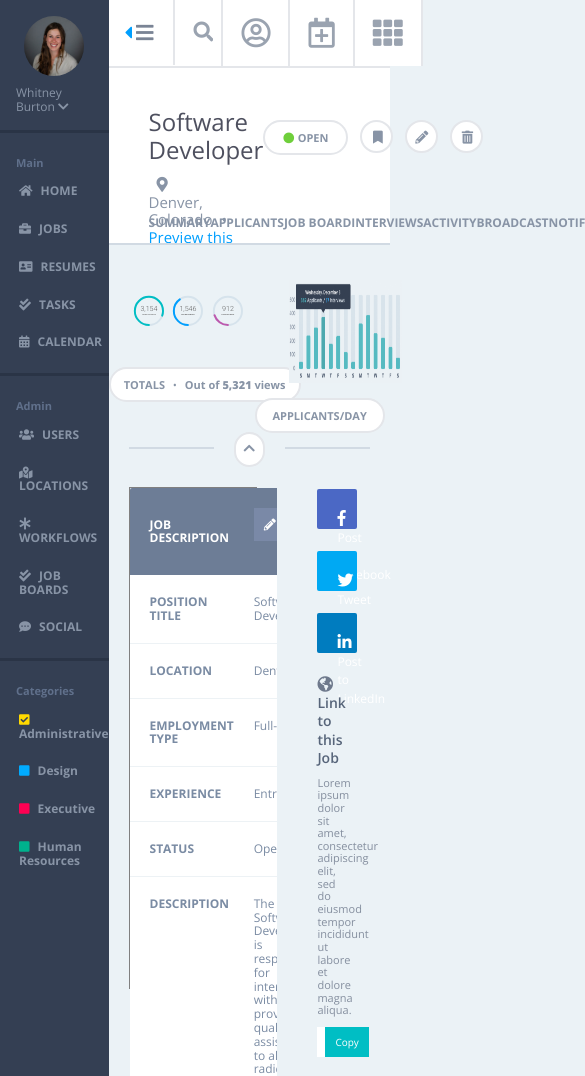
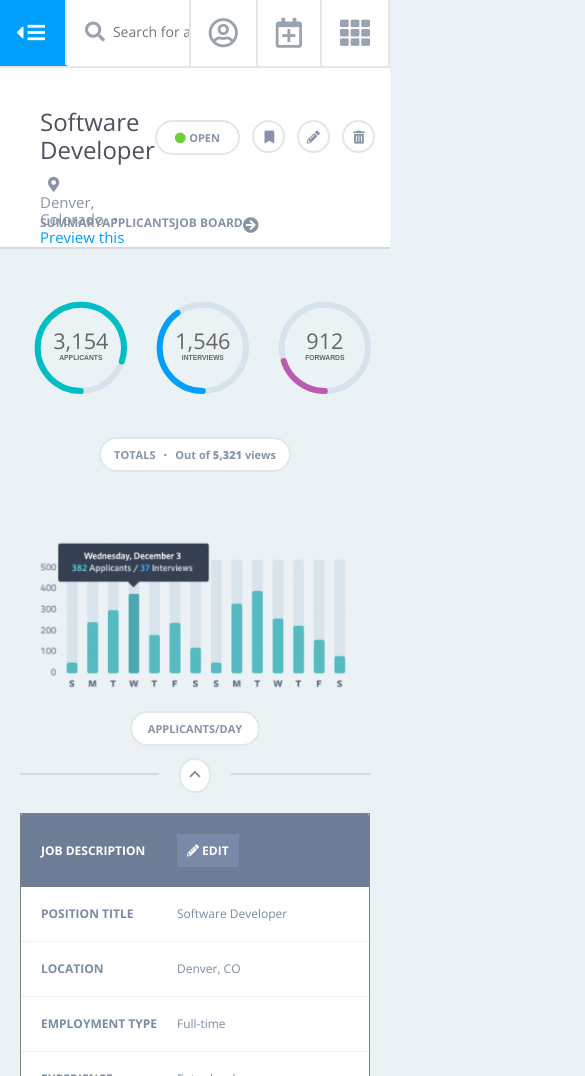
Before and after one commit to whitneyburton/wb-comp-challenge-2, a plain HTML site: page index.html in a window 390 px wide. Shown: the top 1076 px of the page, 585 px wide, since content can reach past the window. Drawn offline with nearby package versions, Linux system fonts and the light colour scheme.

Commit message:
Fix job-table height bug

```diff
--- a/index.html
+++ b/index.html
@@ -6,22 +6,16 @@
   <link rel="stylesheet" href="styles.css">
   <link rel="stylesheet" href="normalize.css">
   <meta name="viewport" content="width=device-width, initial-scale=1">
-  <link href="https://fonts.googleapis.com/css?family=Roboto:300,400,500,700,900" rel="stylesheet">
-
   <link href="https://fonts.googleapis.com/css?family=Open+Sans:300,400,600,700,800" rel="stylesheet">
-
   <link rel="stylesheet" href="https://use.fontawesome.com/releases/v5.4.1/css/all.css" integrity="sha384-5sAR7xN1Nv6T6+dT2mhtzEpVJvfS3NScPQTrOxhwjIuvcA67KV2R5Jz6kr4abQsz" crossorigin="anonymous">
 </head>
-
 <body class="container">
-
   <aside class="left-sidebar">
     <div class="user-profile">
       <img class="user-headshot" src="images/Headshot.jpg">
       <span class="user-name">Whitney Burton
       <i class="fas fa-chevron-down"></i></span>
     </div>
-
     <div class="main-sidebar">
       <ul class="sidebar-list">
           <p class="sidebar-main-text">
@@ -82,10 +76,7 @@
             Human Resources</li>
       </ul>
     </div>
-
   </aside>
-
-<!-- header search bar -->
   <nav>
     <ul class="expand-section">
       <li class="expand-carrot"><i class="fas fa-caret-left hover"></i></li>
@@ -101,8 +92,6 @@
       <li class="nav"><i class="fas fa-th"></i></li>
     </ul>
   </nav>
-
-<!-- nav tabs -->
   <section class="main-page-body">
     <header class="header">
         <article class="job-info">
@@ -128,23 +117,20 @@
           </section>
         </article>
       </header>
-
       <ul class="nav-tabs">
         <li class="tab">SUMMARY</li>
         <li class="tab">APPLICANTS</li>
         <li class="tab">JOB&nbsp;BOARD</li>
+        <li class="show-more-arrow"> <i class="fas fa-arrow-circle-right"></i> </li>
         <li class="tab">INTERVIEWS</li>
         <li class="tab">ACTIVITY</li>
         <li class="tab">BROADCAST</li>
         <li class="tab">NOTIFICATIONS</li>
       </ul>
   </section>
-
   <article class="data-section">
     <div class="data-section-wrapper">
       <div class="charts-and-button-wrapper">
-
-
         <div class="chart-wrapper">
           <div class="single-chart">
             <svg viewBox="0 0 36 36" class="circular-chart teal">
@@ -152,9 +138,7 @@
                 d="M18 2.0845
                   a 15.9155 15.9155 0 0 1 0 31.831
                   a 15.9155 15.9155 0 0 1 0 -31.831"/>
-            <path class="circle"
-              stroke-dasharray="80, 100"
-              d="M18 33.9155
+              <path class="circle" stroke-dasharray="80, 100" d="M18 33.9155
                   a 15.9155 15.9155 0 0 1 0 -31.831
                   a 15.9155 15.9155 0 0 1 0 31.831"/>
               <text x="18" y="18.35" class="number">3,154</text>
@@ -163,13 +147,10 @@
           </div>
           <div class="single-chart">
             <svg viewBox="0 0 36 36" class="circular-chart blue">
-            <path class="circle-bg"
-              d="M18 2.0845
+              <path class="circle-bg" d="M18 2.0845
                   a 15.9155 15.9155 0 0 1 0 31.831
                   a 15.9155 15.9155 0 0 1 0 -31.831"/>
-            <path class="circle"
-              stroke-dasharray="40, 100"
-              d="M18 33.9155
+              <path class="circle" stroke-dasharray="40, 100" d="M18 33.9155
                   a 15.9155 15.9155 0 0 1 0 -31.831
                   a 15.9155 15.9155 0 0 1 0 31.831"/>
               <text x="18" y="18.35" class="number">1,546</text>
@@ -178,13 +159,10 @@
           </div>
           <div class="single-chart">
             <svg viewBox="0 0 36 36" class="circular-chart purple">
-            <path class="circle-bg"
-              d="M18 2.0845
+              <path class="circle-bg" d="M18 2.0845
                   a 15.9155 15.9155 0 0 1 0 31.831
                   a 15.9155 15.9155 0 0 1 0 -31.831"/>
-            <path class="circle"
-              stroke-dasharray="20, 100"
-              d="M18 33.9155
+              <path class="circle" stroke-dasharray="20, 100" d="M18 33.9155
                   a 15.9155 15.9155 0 0 1 0 -31.831
                   a 15.9155 15.9155 0 0 1 0 31.831"/>
               <text x="18" y="18.35" class="number">912</text>
@@ -197,9 +175,7 @@
           TOTALS <span class="bullet">&bull;</span>
           Out of <strong>5,321</strong> views</span>
       </section>
-
       </div>
-
       <div class="table-wrapper">
         <img class="table" src="images/applicants-graph.png" alt="graph">
         <section class="apps-per-day-button button">
@@ -207,23 +183,17 @@
             APPLICANTS/DAY</span>
         </section>
       </div>
-
     </div>
     <div class="breaker-line">
       <div class="horizontal-line"></div>
       <i class="button fas fa-chevron-up"></i>
       <div class="horizontal-line"></div>
     </div>
-
   </article>
-
-  <!-- <div class="job-table"> -->
-
     <div class="grid-table">
       <p class="header-title">JOB DESCRIPTION</p>
       <p class="header-details">
-        <button><i class="fas fa-pencil-alt"></i> EDIT</button>
-      </p>
+        <button><i class="fas fa-pencil-alt"></i> EDIT</button></p>
       <p class="table-title">POSITION TITLE</p>
       <p class="table-details">Software Developer</p>
       <p class="table-title">LOCATION</p>
@@ -235,29 +205,26 @@
       <p class="table-title">STATUS</p>
       <p class="table-details">Open</p>
       <p class="table-title">DESCRIPTION</p>
-      <p class="table-details">The Software Developer is responsible for interactiong with and providing quality assistance to all radical customers, responsible for keeping up-to-date on the various product shizzle; helping the bidness reduce customer service wait times while doing a backhand spring and eating a ham sandwich.</p>
+      <p class="table-details">
+        The Software Developer is responsible for interactiong with and providing quality assistance to all radical customers, responsible for keeping up-to-date on the various product shizzle; helping the bidness reduce customer service wait times while doing a backhand spring and eating a ham sandwich.</p>
       <p class="table-title">HIRING LEAD</p>
       <p class="table-details">PIC - Tom Tizzy</p>
       <p class="table-title">APPROVED SALARY</p>
       <p class="table-details">$75,000</p>
     </div>
-
-  <!-- </div> -->
-
   <aside class="social-media">
-    <button class="social-media-buttons facebook">
+    <section class="social-media-buttons facebook">
       <i class="fab fa-facebook-f"></i>
       <span class="social-media-text">Post to Facebook</span>
-    </button>
-    <button class="social-media-buttons twitter">
+    </section>
+    <section class="social-media-buttons twitter">
       <i class="fab fa-twitter"></i>
       <span class="social-media-text">Tweet this Job</span>
-    </button>
-    <button class="social-media-buttons linkedin">
+    </section>
+    <section class="social-media-buttons linkedin">
       <i class="fab fa-linkedin-in"></i>
       <span class="social-media-text">Post to LinkedIn</span>
-    </button>
-
+    </section>
     <section class="media-section"></section>
       <article class="media-links">
         <i class="fas fa-globe-americas"></i>
@@ -287,9 +254,6 @@
       </article>
     <section class="media"></section>
     <section class="media"></section>
-
   </aside>
-
-
 </body>
 </html>
--- a/styles.css
+++ b/styles.css
@@ -7,7 +7,7 @@
 
 body {
   display: grid;
-  grid-template-columns: repeat(6, 1fr);
+  grid-template-columns: repeat(7, 1fr);
   background-color: #ebf2f6;
 }
 
@@ -69,6 +69,7 @@ body {
   border-left: 3px solid #009ffe;
   cursor: pointer;
   background-color: #2e384a;
+  transition-duration: .4s
 }
 
 .space-right {
@@ -99,7 +100,7 @@ body {
 nav {
   display: flex;
   border-bottom: 2px solid #e4e6ea;
-  grid-column: 2/7;
+  grid-column: 2/8;
   height: 66px;
   background-color: #FFF;
 }
@@ -111,10 +112,12 @@ nav {
 .expand-section:hover {
   background-color: #009ffe;
   cursor: pointer;
+  transition-duration: .4s
 }
 
 .expand-section:hover .hover{
   color: #fff;
+  transition-duration: .4s
 }
 
 .expand-carrot,
@@ -139,9 +142,11 @@ input {
   width: 90%;
   color: #a0a9b8;
   padding-left: 8px;
+  padding-bottom: 7px;
 }
 
 input::placeholder {
+  font-size: 14px;
   overflow: hidden;
 }
 
@@ -190,11 +195,12 @@ input::placeholder {
   color: #FFF;
   background-color: #009ffe;
   cursor: pointer;
+  transition-duration: .4s
 }
 
 /* page header and tabs */
 .main-page-body {
-  grid-column: 2/7;
+  grid-column: 2/8;
   background-color: #FFF;
 }
 
@@ -259,10 +265,12 @@ h2 {
   color: #FFF;
   background-color: #009ffe;
   cursor: pointer;
+  transition-duration: .4s
 }
 
 .button:hover .hover{
   color: #FFF;
+  transition-duration: .4s
 }
 
 .job-buttons {
@@ -320,6 +328,12 @@ section.delete {
 .tab:hover {
   border-bottom: 3px solid #009ffe;
   cursor: pointer;
+  transition-duration: .4s
+}
+
+.show-more-arrow {
+  display: none;
+  border-bottom: 3px solid transparent;
 }
 
 
@@ -327,7 +341,7 @@ section.delete {
 .data-section {
   background-color: #ebf2f6;
   border-top: 2px solid #d1dae3;
-  grid-column: 2/7;
+  grid-column: 2/8;
   height: auto;
 }
 
@@ -393,7 +407,7 @@ section.delete {
 
 .number {
   fill: #666;
-  font-family: Roboto;
+  font-family: Open Sans;
   font-size: 8px;
   text-anchor: middle;
 }
@@ -444,19 +458,12 @@ section.delete {
 
 /* job advertisement table */
 
-/*.job-table {
-  background-color: #ebf2f6;
-  box-sizing: border-box;
-}*/
-
 .grid-table {
   background-color: #ebf2f6;
   display: grid;
   grid-template-columns: 30% 70$;
-  grid-template-rows: repeat(9, 1fr);
   border: solid, 1px, grey;
-  grid-column: 2/5;
-  height: 500px;
+  grid-column: 2/6;
   margin: 20px;
 }
 
@@ -490,6 +497,7 @@ button {
 button:hover {
   background-color: #009ffe;
   cursor: pointer;
+  transition-duration: .4s
 }
 
 .table-title {
@@ -512,45 +520,46 @@ button:hover {
 }
 
 
-.description {
-  grid-row: 7/9;
-  overflow: hidden;
-}
-
-
 /* social media right side */
 .social-media {
   background-color: #ebf2f6;
   color: #6e798c;
-  grid-column: 5/7;
+  grid-column: 6/8;
   display: flex;
   flex-direction: column;
   max-width: 400px;
+  /*justify-content: space-between;*/
 }
 
 .social-media-buttons {
+  border: 2px solid #e4e6ea;
+  border-radius: 3px;
+  padding: 13px 0px 10px 0px;
+  font-size: 13px;
   color: #FFF;
-  padding: 20px;
-  border-radius: 2px;
-  margin: 22px 40px 0px 40px;
-  height: 3px;
+  text-align: center;
+  margin: 20px 40px 0px 40px;
+  height: 20px;
 }
 
 .social-media-buttons:hover {
   background-color: #57657a;
   cursor: pointer;
+  transition-duration: .4s
 }
 
 .social-media-text {
-  padding-left: 20%;
+  margin: auto;
   font-size: 12px;
   font-weight: 500;
-  /*padding: 0px 15px 0px 15px;*/
+  padding: 0px 15px 0px 15px;
 }
 
-/*.fab {
-  padding-left: 10px;
-}*/
+.fa-facebook-f,
+.fa-twitter,
+.fa-linkedin-in {
+  padding-right: 10%;
+}
 
 .facebook {
   background-color: #4b68c5
@@ -570,8 +579,6 @@ button:hover {
 
 .media-links {
   margin: 22px 40px 0px 40px;
-  /*max-width: 275px;*/
-
 }
 
 .link-title {
@@ -608,3 +615,63 @@ button:hover {
   height: 30px;
   width: 100%;
 }
+
+/* media queries!! */
+@media screen and (max-width: 1050px) {
+  .left-sidebar {
+    display: none;
+  }
+  nav,
+  .main-page-body,
+  .data-section {
+    grid-column: 1/8;
+  }
+  .social-media {
+    grid-column: 5/8;
+  }
+  .grid-table {
+    grid-column: 1/5;
+  }
+}
+
+@media screen and (max-width: 800px) {
+  .data-section-wrapper {
+    display: block;
+  }
+  .charts-and-button-wrapper {
+    width: 100%;
+  }
+  .table-wrapper {
+    width: 100%;
+  }
+  .table {
+    padding-left: 10%;
+  }
+  .nav-tabs {
+    justify-content: none;
+  }
+  .tab:nth-child(n+4):nth-child(-n+8) {
+    display: none;
+  }
+  .show-more-arrow {
+    display: inline;
+    padding-bottom: 10px;
+  }
+  .show-more-arrow:hover {
+    border-bottom: 3px solid #009ffe;
+    cursor: pointer;
+    transition-duration: .4s
+  }
+  .social-media {
+    grid-column: 1/8;
+    max-width: 550px;
+    margin: auto auto 20px auto;
+  }
+  .grid-table {
+    grid-column: 1/8;
+    height: none;
+  }
+}
+
+@media screen and (max-width: 630px) {
+}
```
Lines whose indentation alone changed are shown as unchanged.
